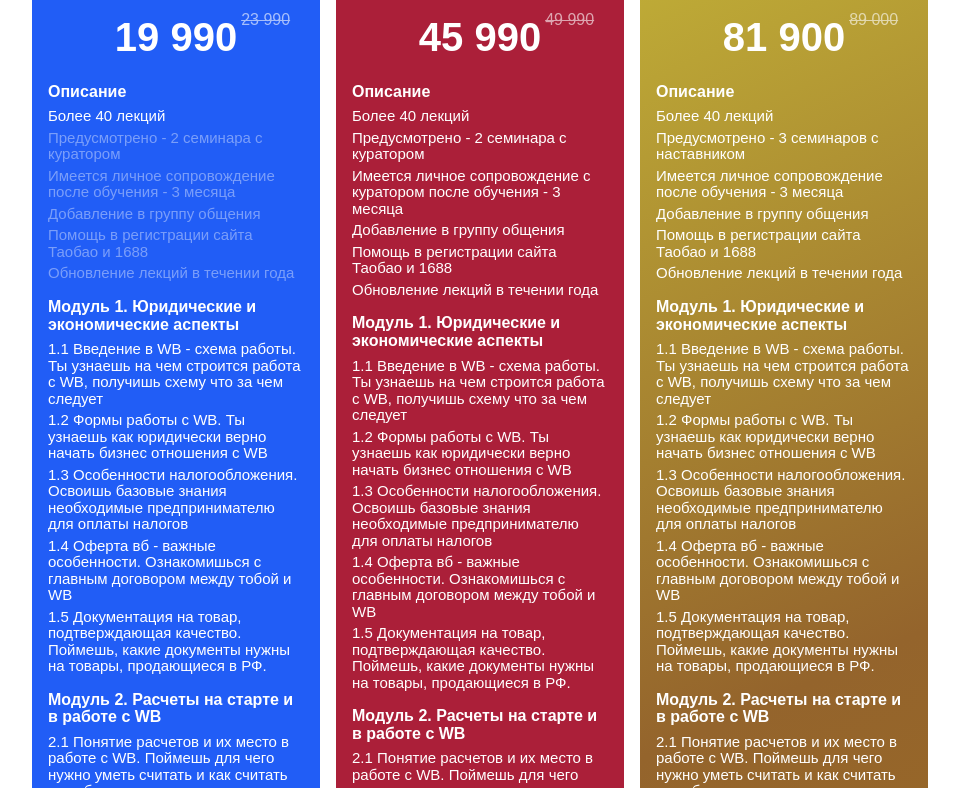
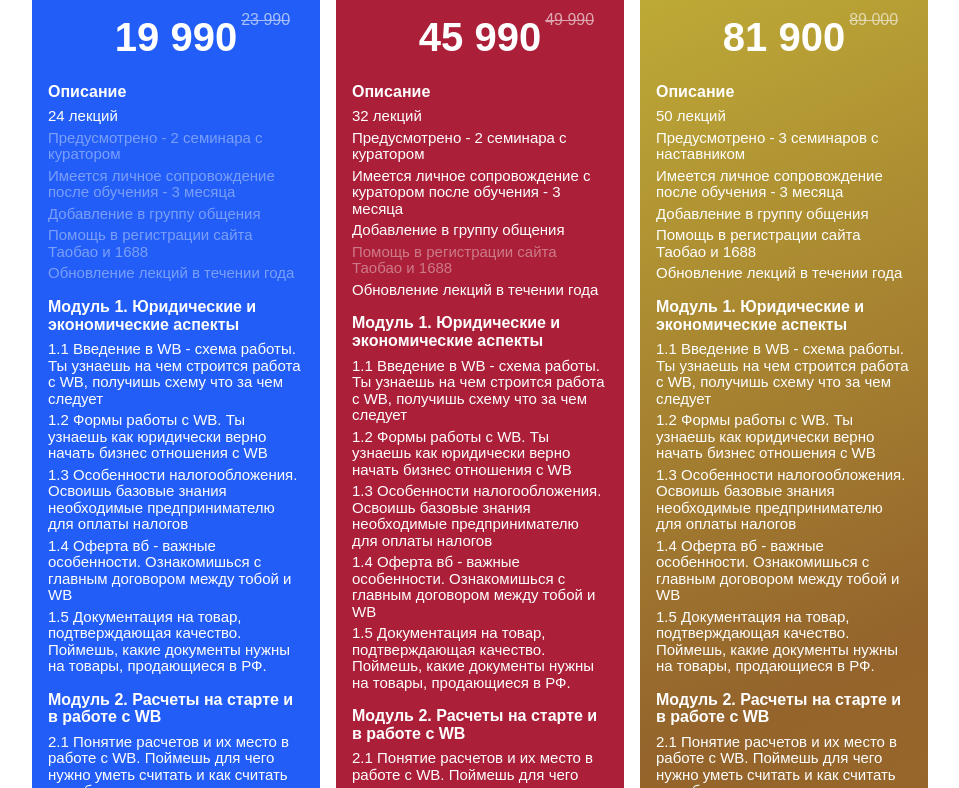
Before and after one commit to Dindro/marketplace-report, a Vue app: page /tilda-components in a window 1280 px wide. Shown: the part 892-1680 px from the top of the page, without its empty margins (160-1119 px from the left). Built offline with nearby package versions, Linux system fonts and the light colour scheme; what vue3-clipboard would draw is missing.

Commit message:
edit tariffs

```diff
--- a/src/components/Tilda/TariffsWildberries.vue
+++ b/src/components/Tilda/TariffsWildberries.vue
@@ -12,7 +12,7 @@
                             <div class="tariff__block-title">
                                 Описание
                             </div>
-                            <div class="tariff__point">Более 40 лекций</div>
+                            <div class="tariff__point">24 лекций</div>
                             <div class="tariff__point tariff__point--opacify">Предусмотрено - 2 семинара с куратором</div>
                             <div class="tariff__point tariff__point--opacify">Имеется личное сопровождение после обучения - 3 месяца</div>
                             <div class="tariff__point tariff__point--opacify">Добавление в группу общения</div>
@@ -122,11 +122,11 @@
                             <div class="tariff__block-title">
                                 Описание
                             </div>
-                            <div class="tariff__point">Более 40 лекций</div>
+                            <div class="tariff__point">32 лекций</div>
                             <div class="tariff__point">Предусмотрено - 2 семинара с куратором</div>
                             <div class="tariff__point">Имеется личное сопровождение с куратором после обучения - 3 месяца</div>
                             <div class="tariff__point">Добавление в группу общения</div>
-                            <div class="tariff__point">Помощь в регистрации сайта Таобао и 1688</div>
+                            <div class="tariff__point tariff__point--opacify">Помощь в регистрации сайта Таобао и 1688</div>
                             <div class="tariff__point">Обновление лекций в течении года</div>
                         </div>
                         <div class="tariff__block">
@@ -242,7 +242,7 @@
                             <div class="tariff__block-title">
                                 Описание
                             </div>
-                            <div class="tariff__point">Более 40 лекций</div>
+                            <div class="tariff__point">50 лекций</div>
                             <div class="tariff__point">Предусмотрено - 3 семинаров с наставником</div>
                             <div class="tariff__point">Имеется личное сопровождение после обучения - 3 месяца</div>
                             <div class="tariff__point">Добавление в группу общения</div>
@@ -365,7 +365,7 @@
                             <div class="tariff__block-title">
                                 Описание
                             </div>
-                            <div class="tariff__point">Более 40 лекций</div>
+                            <div class="tariff__point">50 лекций</div>
                             <div class="tariff__point">Семинары – неограничены</div>
                             <div class="tariff__point">Личное сопровождение до стабильных продаж</div>
                             <div class="tariff__point">Добавление в группу общения</div>
```
